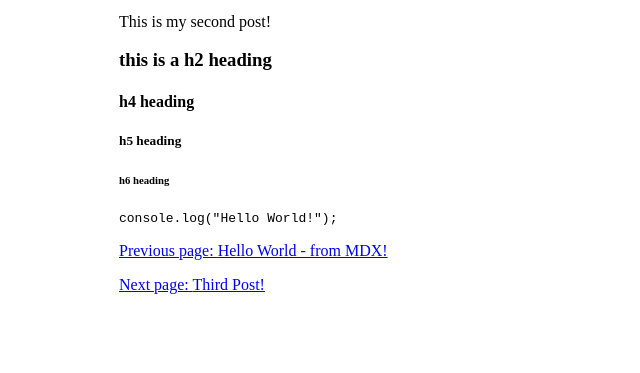
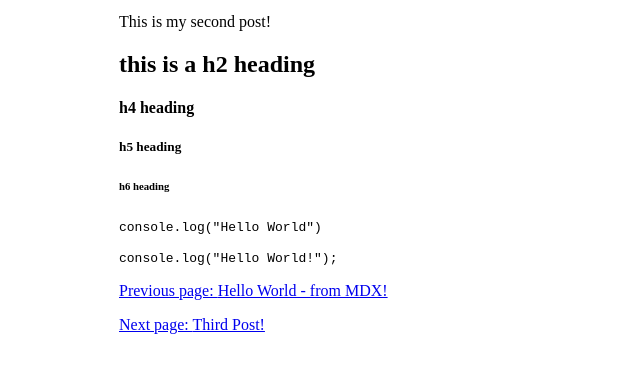
Before and after one commit to jeroentiggelman/gatsby-mdx-developer-blog, a Gatsby site: page /2019/2019-06-10-second-post/ in a window 1280 px wide. Shown: the part 199-572 px from the top of the page, without its empty margins (121-761 px from the left). Built offline with nearby package versions, Linux system fonts and the light colour scheme; Gatsby itself is replaced by a stand-in of ours; some packages are replaced by stand-ins of ours; code samples lack their colours.

Commit message:
add code for demo

````diff
--- a/posts/2019/2019-06-10-second-post/index.mdx
+++ b/posts/2019/2019-06-10-second-post/index.mdx
@@ -6,7 +6,7 @@ published: true
 
 This is my second post!
 
-### this is a h2 heading
+## this is a h2 heading
 
 #### h4 heading
 
@@ -14,6 +14,8 @@ This is my second post!
 
 ###### h6 heading
 
+`console.log("Hello World")`
+
 ```js
 console.log("Hello World!");
 ```
````
